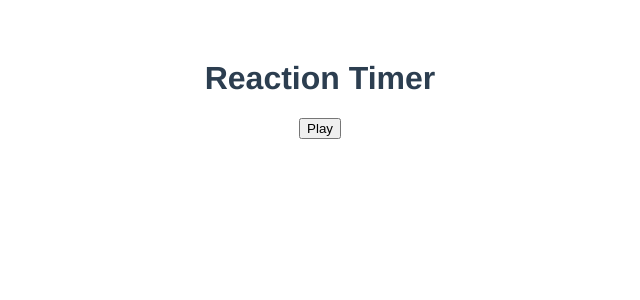
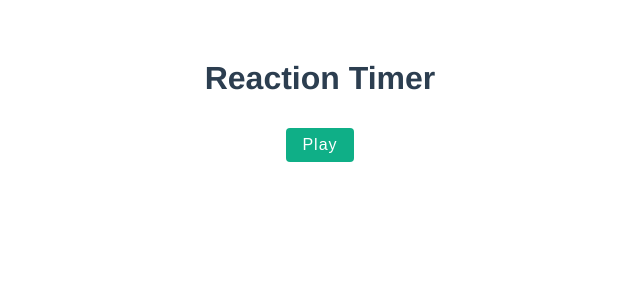
Before and after one commit to obnux/vue, a Vue app: page / in a window 1280 px wide. Shown: the top 300 px of the page, without its empty margins (320-960 px from the left). Built offline with nearby package versions, Linux system fonts and the light colour scheme.

Commit message:
Le Voila :)

```diff
--- a/package.json
+++ b/package.json
@@ -16,7 +16,8 @@
     "@vue/compiler-sfc": "^3.0.0",
     "babel-eslint": "^10.1.0",
     "eslint": "^6.7.2",
-    "eslint-plugin-vue": "^7.0.0"
+    "eslint-plugin-vue": "^7.0.0",
+    "node-sass": "^7.0.3"
   },
   "eslintConfig": {
     "root": true,
--- a/src/App.vue
+++ b/src/App.vue
@@ -1,22 +1,27 @@
 <template>
   <h1>Reaction Timer</h1>
   <button @click="start" :disabled="isPlaying">Play</button>
-  <Block v-if="delay" :delay="delay" />
+  <Block v-if="delay" :delay="delay" @end="endGame" />
+  <Results v-if="showResults" :score="score" :showResults="showResults" />
 </template>
 
 <script>
 import Block from './components/Block.vue';
+import Results from './components/Results.vue';
 
 export default {
   name: 'App',
   components: {
-    Block
+    Block,
+    Results
   },
   data ()
   {
     return {
       isPlaying: false,
-      delay: 0
+      delay: 0,
+      score: null,
+      showResults: false
     };
   },
   methods: {
@@ -24,7 +29,14 @@ export default {
     {
       this.delay = 2000 * Math.random() + 5000;
       this.isPlaying = true;
-      console.log( "delay", this.delay );
+      this.showResults = false;
+    },
+    endGame ( endTime )
+    {
+      this.score = endTime;
+      this.isPlaying = false;
+      this.showResults = true;
+      this.delay = 0;
     }
   },
 };
@@ -39,4 +51,21 @@ export default {
   color: #2c3e50;
   margin-top: 60px;
 }
+
+button {
+  background-color: #0faf87;
+  color: white;
+  border: none;
+  padding: 8px 16px;
+  border-radius: 4px;
+  font-size: 16px;
+  letter-spacing: 1px;
+  cursor: pointer;
+  margin: 10px;
+}
+
+button[disabled] {
+  opacity: .2;
+  cursor: not-allowed;
+}
 </style>
--- a/src/components/Block.vue
+++ b/src/components/Block.vue
@@ -21,11 +21,10 @@ export default {
   },
   mounted ()
   {
-
     setTimeout( () =>
     {
+      this.startTimer();
       this.showBlock = true;
-      this.startTimer();
     }, this.delay );
   },
   methods: {
@@ -38,8 +37,8 @@ export default {
     },
     stopTimer ()
     {
-      console.log(this.reactionTime);
-      clearInterval( this.timer );
+
+      this.$emit( 'end', this.reactionTime );
       this.showBlock = false;
     }
   },
--- a/src/components/Results.vue
+++ b/src/components/Results.vue
@@ -1,15 +1,49 @@
 <template>
-  <div>
 
-  </div>
+  <h2>Result</h2>
+  <p v-if="showResults">Reaction Time : {{this.score ? this.score + "ms" : "- ms" }} </p>
+  <p class="rank"> {{rank}} </p>
 </template>
 
 <script>
-  export default {
+export default {
+  props: {
+    showResults: {
+      type: Boolean,
+      default: false
+    },
+    score: {
+      type: Number,
+      default: null
+    }
+  },
+  data ()
+  {
+    return {
+      rank: null
+    };
+  },
+  mounted ()
+  {
+    if ( this.score < 250 )
+    {
+      this.rank = "Very Fast";
+    } else if ( this.score < 400 )
+    {
+      this.rank = "Rapid reflexes";
+    } else
+    {
+      this.rank = "Snail pace ...";
 
-  }
+    }
+  },
+};
 </script>
 
-<style lang="scss" scoped>
-
+<style scoped>
+.rank {
+  font-size: 1.4rem;
+  color: #0faf87;
+  font-weight: bold;
+}
 </style>
```
Also changed, not shown: 2 other files (tests, documents, lock files or other folders).
